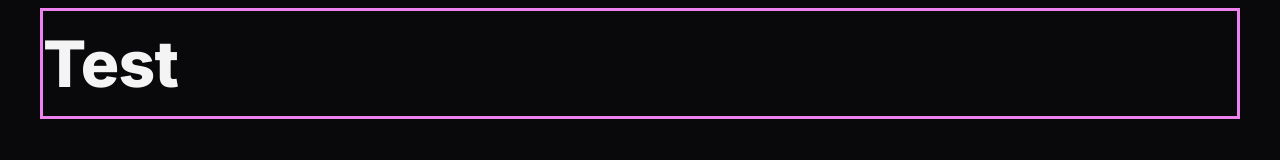
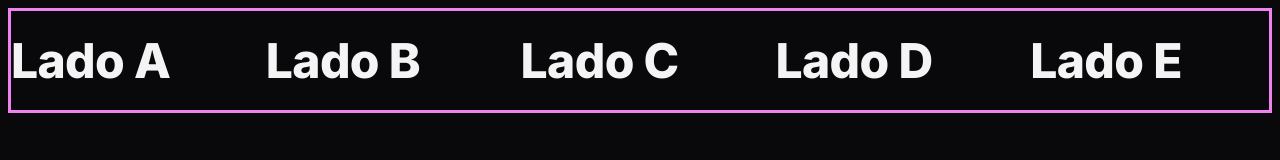
Before and after one commit to viktor-lima/rocketseat-zingen, a plain HTML site: page index.html in a window 1280 px wide. Drawn offline with Linux system fonts and the light colour scheme.

Commit message:
coding utility pt2

```diff
--- a/index.html
+++ b/index.html
@@ -13,10 +13,12 @@
 <link href="https://fonts.googleapis.com/css2?family=Inter:ital,opsz,wght@0,14..32,100..900;1,14..32,100..900&display=swap" rel="stylesheet">
 </head>
 <body>
-  <div class="container">
-    <head>
-      <h1>Test</h1>
-    </head>
+  <div class="container even-columns">
+   <h2>Lado A</h2>
+   <h2>Lado B</h2>
+   <h2>Lado C</h2>
+   <h2>Lado D</h2>
+   <h2>Lado E</h2>
   </div>
 </body>
 </html>
--- a/styles/global.css
+++ b/styles/global.css
@@ -31,6 +31,9 @@
   --fs-xl: 1.5rem;
   --fs-2xl: 2.5rem;
 
+  --py-base: 1rem
+  --py-lg: 1.5rem
+  --py-xl: 3rem
 
   --px-lg: 1.5rem;
 }
@@ -82,6 +85,10 @@ ul[role="list"] {
     --fs-xl: 3rem;
     --fs-2xl: 4rem;
 
+    --py-base: 1.5rem
+    --py-lg: 2.5rem
+    --py-xl: 5rem
+
     --px-lg: 2rem;
   }
 }
--- a/styles/utility.css
+++ b/styles/utility.css
@@ -1,3 +1,27 @@
+.py-base {
+  padding-block: var(--py-base);
+}
+.py-lg {
+  padding-block: var(--py-lg);
+}
+.py-xl {
+  padding-block: var(--py-xl);
+}
+
+.px-lg {
+  padding-inline: var(--py-lg);
+}
+
+.desktop-only {
+  display: none;
+}
+
+
+.even-columns {
+  display: grid;
+  gap: 1rem;
+}
+
 .container {
   --max-width: 375px;
   width: min(var(--max-width), 100% - var(--px-lg) * 2);
@@ -9,4 +33,14 @@
   .container {
     --max-width: 80rem;
   }
+
+  .desktop-only {
+    display: initial;
+  }
+
+  .even-columns {
+    grid-auto-flow: column;
+    grid-auto-columns: 1fr;
+  }
+
 }
```
